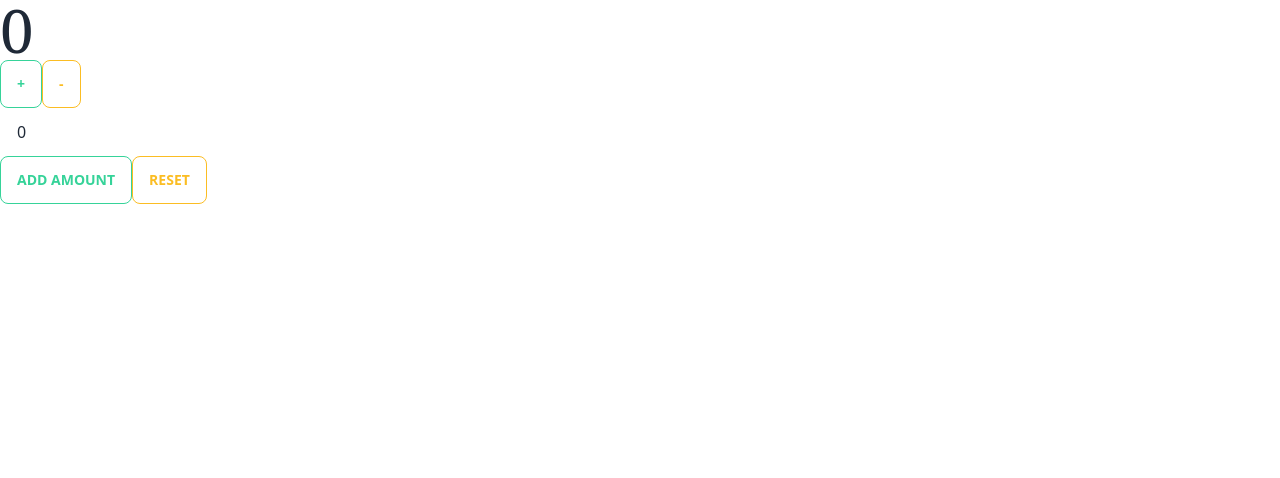
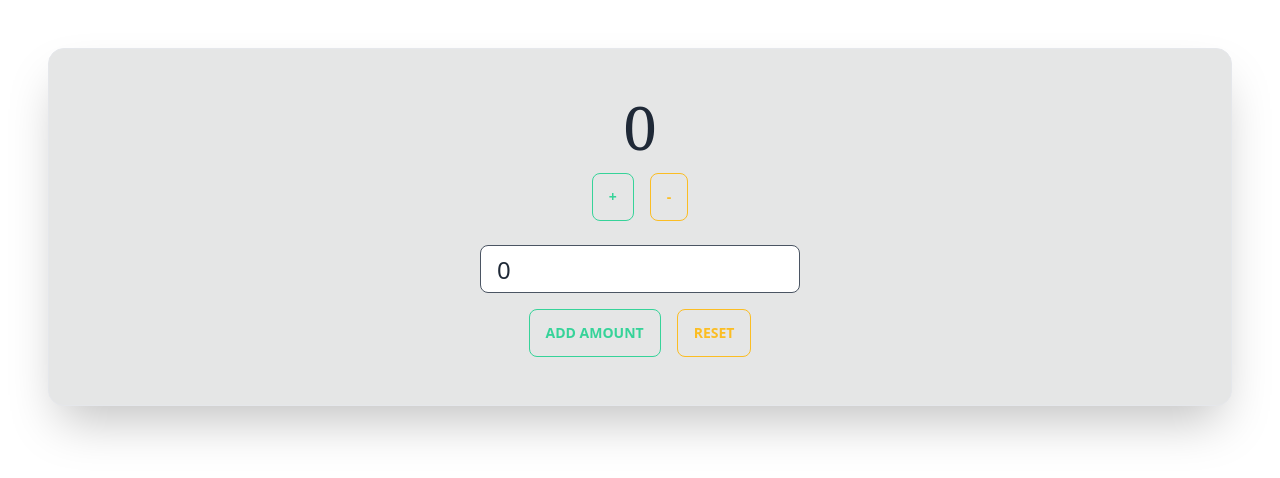
Before and after one commit to itscharukadeshan/Reduxt-intro, a React (Vite) app: page / in a window 1280 px wide. Shown: the top 478 px of the page. Built offline with nearby package versions, Linux system fonts and the light colour scheme.

Commit message:
add styling

```diff
--- a/src/features/counter/Counter.jsx
+++ b/src/features/counter/Counter.jsx
@@ -1,4 +1,5 @@
 /** @format */
+
 import { useSelector, useDispatch } from "react-redux";
 import { increment, decrement, reset, incrementByAmount } from "./counterSlice";
 import { useState } from "react";
@@ -17,9 +18,9 @@ const Counter = () => {
   };
 
   return (
-    <section>
-      <p className=' font-serif  text-6xl'>{count}</p>
-      <div>
+    <section className='text-center border rounded-2xl shadow-2xl bg-base-300 m-12 p-12'>
+      <p className='text-6xl font-serif'>{count}</p>
+      <div className='space-x-4 my-2 pt-2'>
         <button
           className='btn btn-outline btn-success'
           onClick={() => dispatch(increment())}>
@@ -35,10 +36,10 @@ const Counter = () => {
         type='text'
         value={incrementAmount}
         onChange={(e) => setIncrementAmount(e.target.value)}
-        className='input input-ghost w-full max-w-xs'
+        className='input border-gray-600 text-2xl w-full max-w-xs my-4'
       />
 
-      <div>
+      <div className='space-x-4'>
         <button
           className='btn btn-outline btn-success'
           onClick={() => dispatch(incrementByAmount(addValue))}>
```
